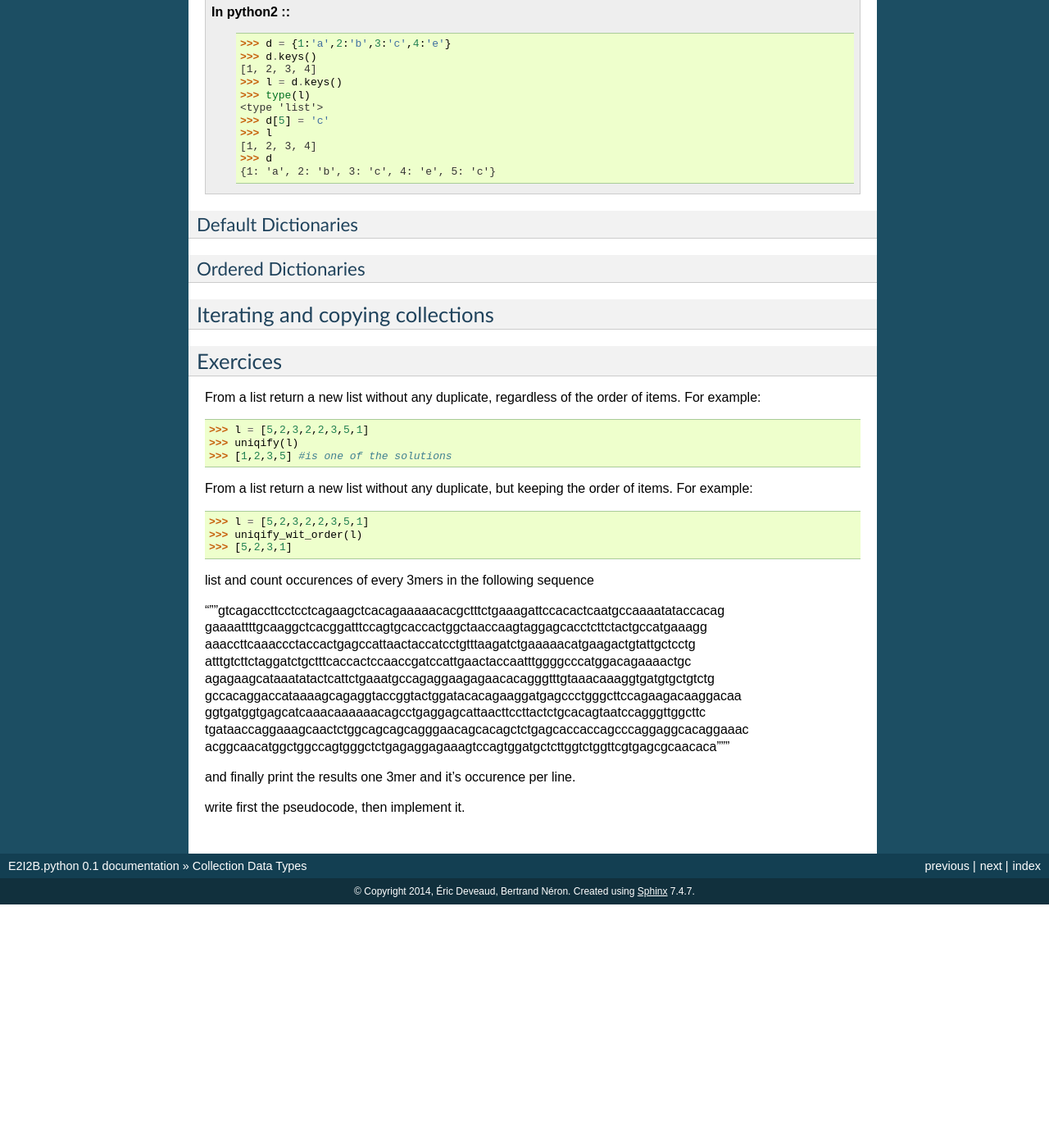
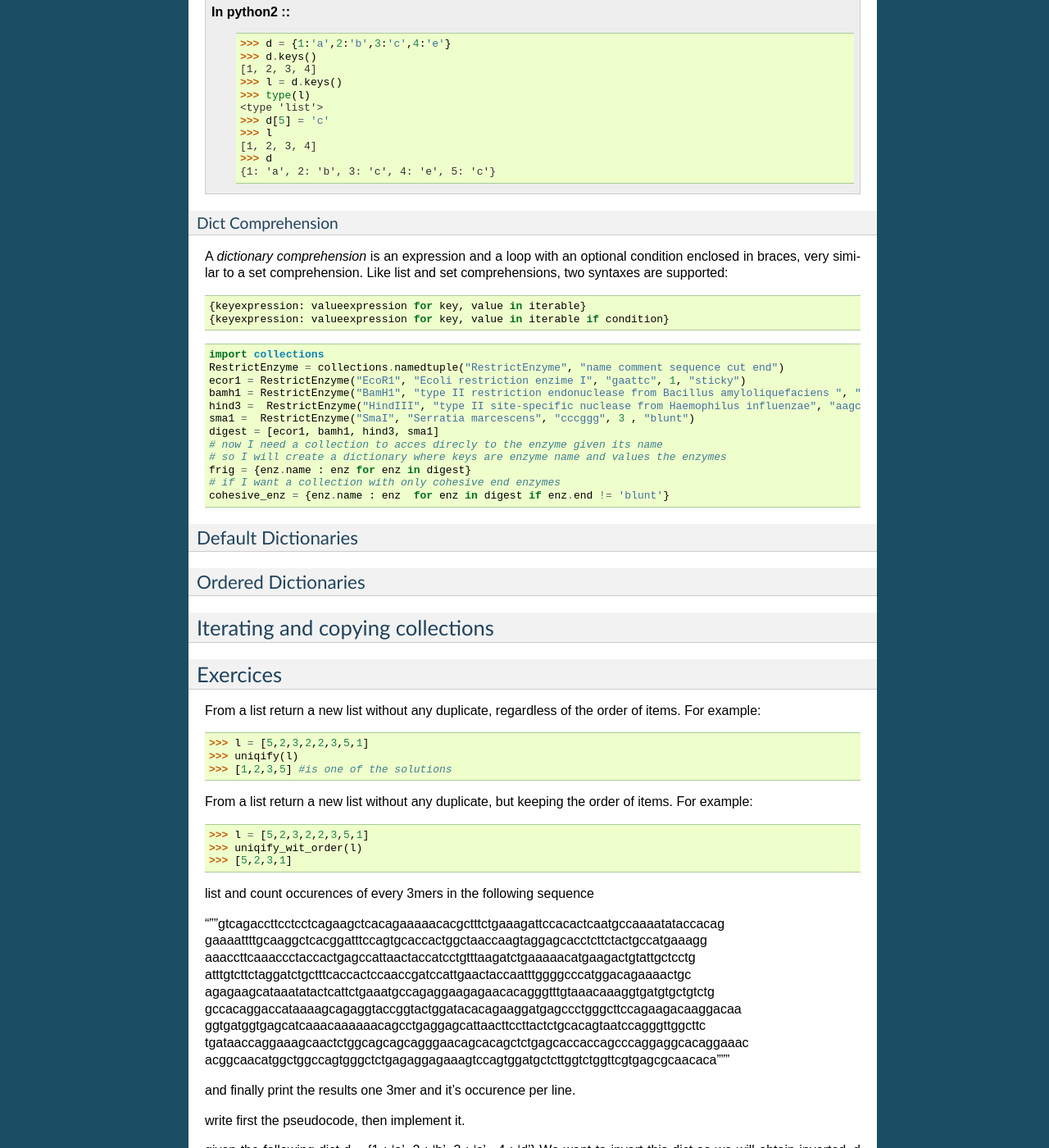
Before and after one commit to C3BI-pasteur-fr/python-course-1, a Sphinx documentation site: the page built from source/Collection_Data_Types.rst, in a window 1280 px wide and 1400 px high, scrolled down 10880 px. Shown: the whole window at 82% size. Built offline with Sphinx 7.4.7, drawn with Linux system fonts in a browser that asks for light colours; before the commit the page ends 11983 px from its top, so only the background shows below that; some of the changed text lies outside the part shown.

Commit message:
add paragraph about dict comprehension with an exercice

```diff
--- a/source/Collection_Data_Types.rst
+++ b/source/Collection_Data_Types.rst
@@ -633,6 +633,32 @@ Set methods and Operators
       {1: 'a', 2: 'b', 3: 'c', 4: 'e', 5: 'c'}
 
 
+Dict Comprehension
+^^^^^^^^^^^^^^^^^^
+
+A *dictionary comprehension* is an expression and a loop with an optional
+condition enclosed in braces, very similar to a set comprehension. Like list and
+set comprehensions, two syntaxes are supported: ::
+   {keyexpression: valueexpression for key, value in iterable}
+   {keyexpression: valueexpression for key, value in iterable if condition}
+
+
+::
+
+   import collections
+   RestrictEnzyme = collections.namedtuple("RestrictEnzyme", "name comment sequence cut end")
+   ecor1 = RestrictEnzyme("EcoR1", "Ecoli restriction enzime I", "gaattc", 1, "sticky")
+   bamh1 = RestrictEnzyme("BamH1", "type II restriction endonuclease from Bacillus amyloliquefaciens ", "ggatcc", 1, "sticky")
+   hind3 =  RestrictEnzyme("HindIII", "type II site-specific nuclease from Haemophilus influenzae", "aagctt", 1 , "sticky")
+   sma1 =  RestrictEnzyme("SmaI", "Serratia marcescens", "cccggg", 3 , "blunt")
+   digest = [ecor1, bamh1, hind3, sma1]
+   # now I need a collection to acces direcly to the enzyme given its name
+   # so I will create a dictionary where keys are enzyme name and values the enzymes
+   frig = {enz.name : enz for enz in digest}
+   # if I want a collection with only cohesive end enzymes
+   cohesive_enz = {enz.name : enz  for enz in digest if enz.end != 'blunt'}
+
+
 Default Dictionaries
 --------------------
 
@@ -674,3 +700,9 @@ acggcaacatggctggccagtgggctctgagaggagaaagtccagtggatgctcttggtctggttcgtgagcgcaacaca
 and finally print the results one 3mer and it's occurence per line.
 
 write first the pseudocode, then implement it.
+
+
+given the following dict
+d = {1 : 'a', 2 : 'b', 3 : 'c' , 4 : 'd'}
+We want to invert this dict so we will obtain
+inverted_d  {'a': 1, 'c': 3, 'b': 2, 'd': 4}
```
